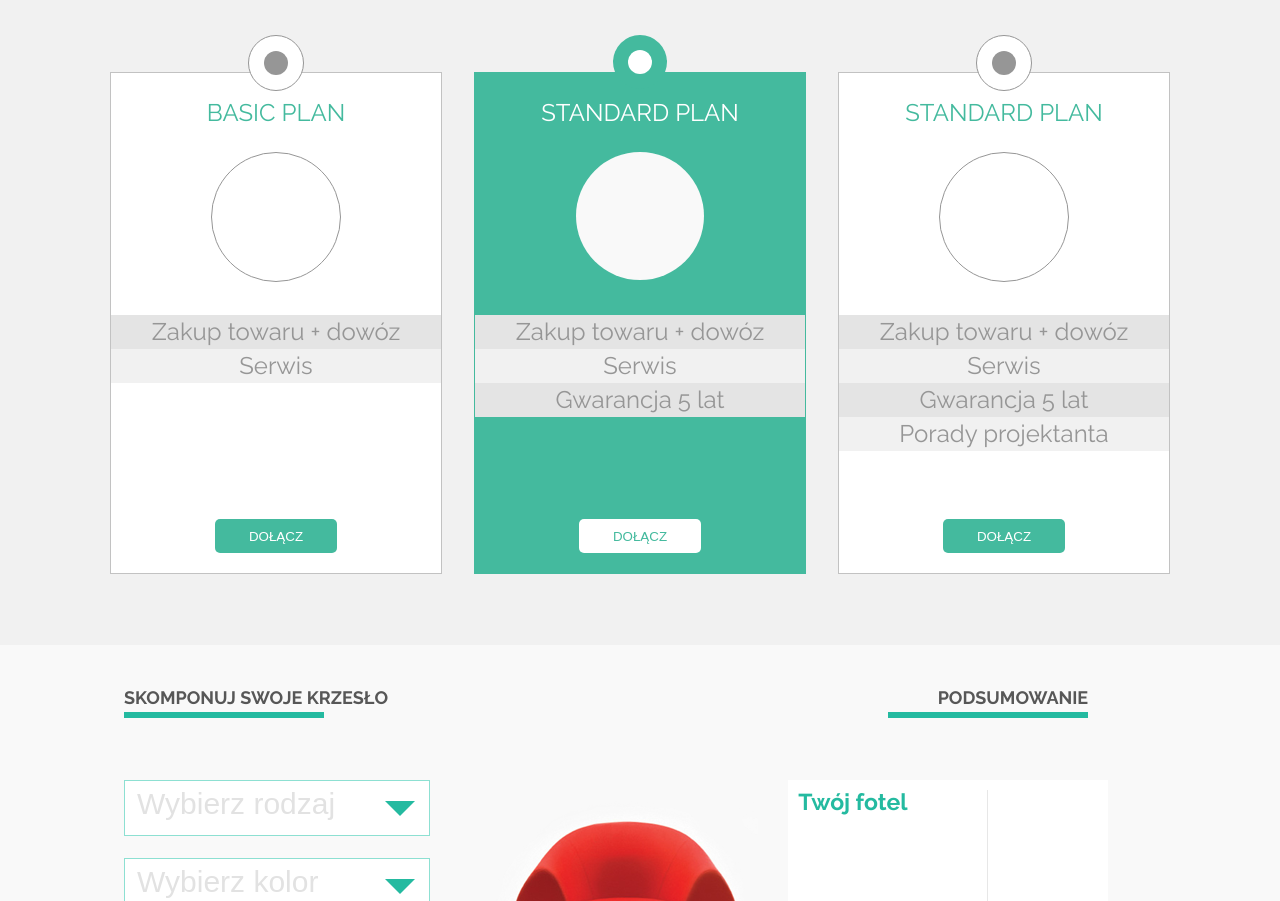
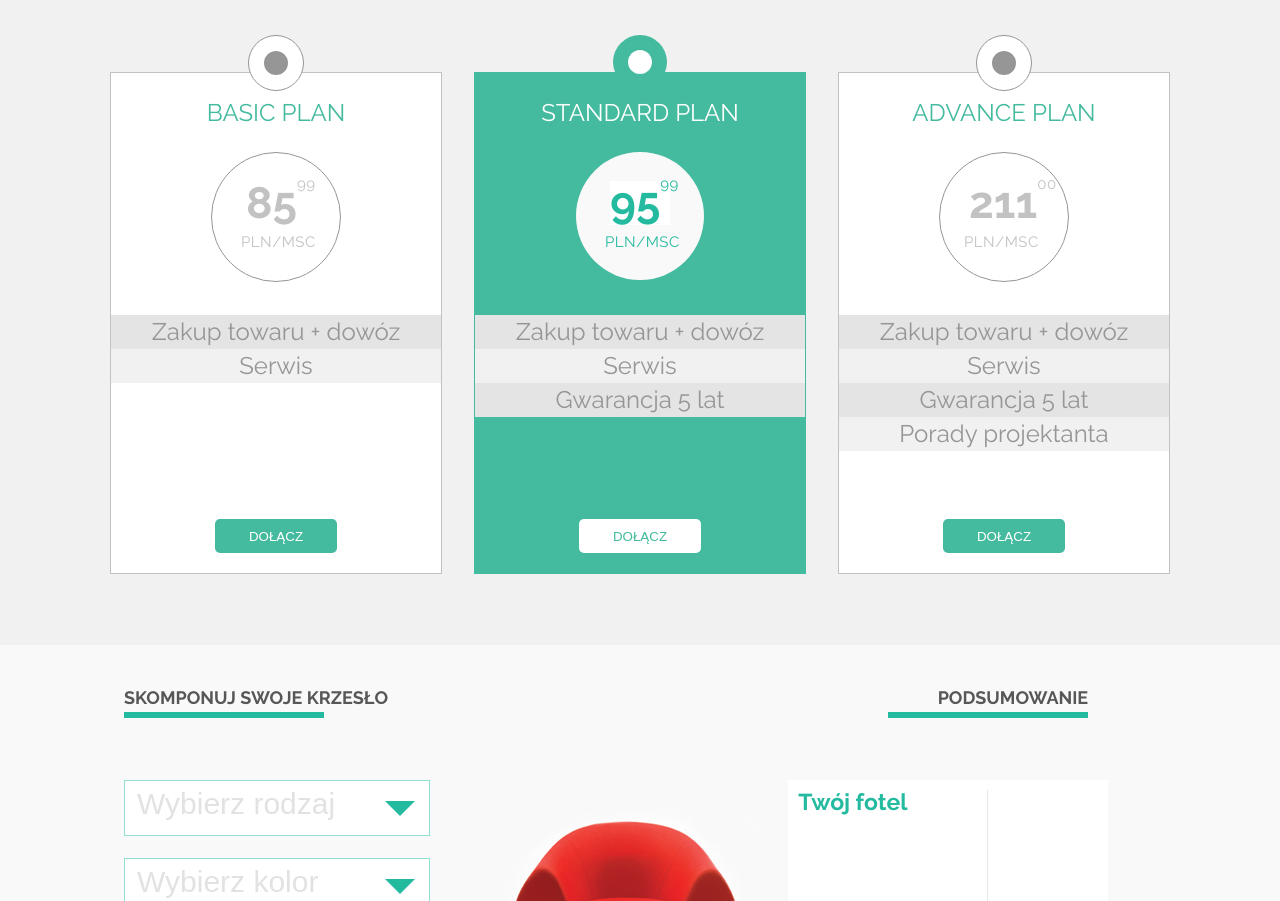
Before and after one commit to PrzemyslawDzi/Webpage-project, a plain HTML site: page index.html in a window 1280 px wide. Shown: the part 957-1858 px from the top of the page. Drawn offline with Linux system fonts and the light colour scheme.

Commit message:
final version

```diff
--- a/index.html
+++ b/index.html
@@ -133,6 +133,15 @@
             <div class="planContainer">
             <div class="firstPlan">
                 <h2 class="everyPlanHeader">basic plan</h2>
+                <div id="firstPrice" class="prices-round">
+
+                        <span>
+                            85<span class="prices-iup">99</span>
+                        </span>
+                    <strong>
+                        pln/msc
+                    </strong>
+                </div>
                 <p class="zakupTowaruTxt">Zakup towaru + dowóz</p>
                 <p class="serwisTxt">Serwis</p>
                 <button id="buttonFirstPlan" class="planButton">DOŁĄCZ</button>
@@ -140,6 +149,15 @@
 
             <div class="secondPlan">
                 <h2 class="everyPlanHeader">standard plan</h2>
+                <div class="prices-round">
+
+                        <span>
+                            95<span class="prices-iup">99</span>
+                        </span>
+                    <strong>
+                            pln/msc
+                        </strong>
+                </div>
                 <p class="zakupTowaruTxt">Zakup towaru + dowóz</p>
                 <p class="serwisTxt">Serwis</p>
                 <p class="gwarancjaTxt">Gwarancja 5 lat</p>
@@ -147,7 +165,16 @@
             </div>
 
             <div class="thirdPlan">
-                <h2 class="everyPlanHeader">standard plan</h2>
+                <h2 class="everyPlanHeader">advance plan</h2>
+                <div id="thirdPrice" class="prices-round">
+
+                        <span>
+                            211<span class="prices-iup">00</span>
+                        </span>
+                    <strong>
+                        pln/msc
+                    </strong>
+                </div>
                 <p class="zakupTowaruTxt">Zakup towaru + dowóz</p>
                 <p class="serwisTxt">Serwis</p>
                 <p class="gwarancjaTxt">Gwarancja 5 lat</p>
--- a/style.css
+++ b/style.css
@@ -957,3 +957,55 @@ footer h3{
 .title {
     height: 30px;
 }
+
+
+
+.prices-round {
+    background: #ffffff;
+    color: #24baa0;
+    position: absolute;
+    top: 108px;
+    left: 135px;
+    width: 60px;
+}
+.prices-round span:first-child {
+    font-size: 44px;
+    text-transform: uppercase;
+    font-weight: 600;
+}
+.prices-round strong{
+    font-size: 15px;
+    letter-spacing: 0.5px;
+    text-transform: uppercase;
+    font-weight: 500;
+    position: absolute;
+    top: 54px;
+    left: -5px;
+}
+.prices-round span:last-child {
+    font-size: 15px;
+    letter-spacing: 0.5px;
+    text-transform: uppercase;
+    font-weight: 500;
+}
+.prices-round span .prices-iup {
+    vertical-align: super;
+    top: 0;
+    position: absolute;
+}
+.prices-round span {
+    align-items: center;
+    position: relative;
+}
+#firstPrice{
+    color: #c2c2c2;
+}
+#thirdPrice{
+    color: #c2c2c2;
+    width: 85px;
+    left: 130px;
+}
+
+/*Cały kod wygląda jak tałataństwo i żart
+miljon nadpisanych rzeczy itp na pewno zrobie wszystko jeszcze raz po zakończeniu
+kursu bo żeby doprowadzić to wszystko do ładu to po prostu mi zabrakło czasu*/
```
